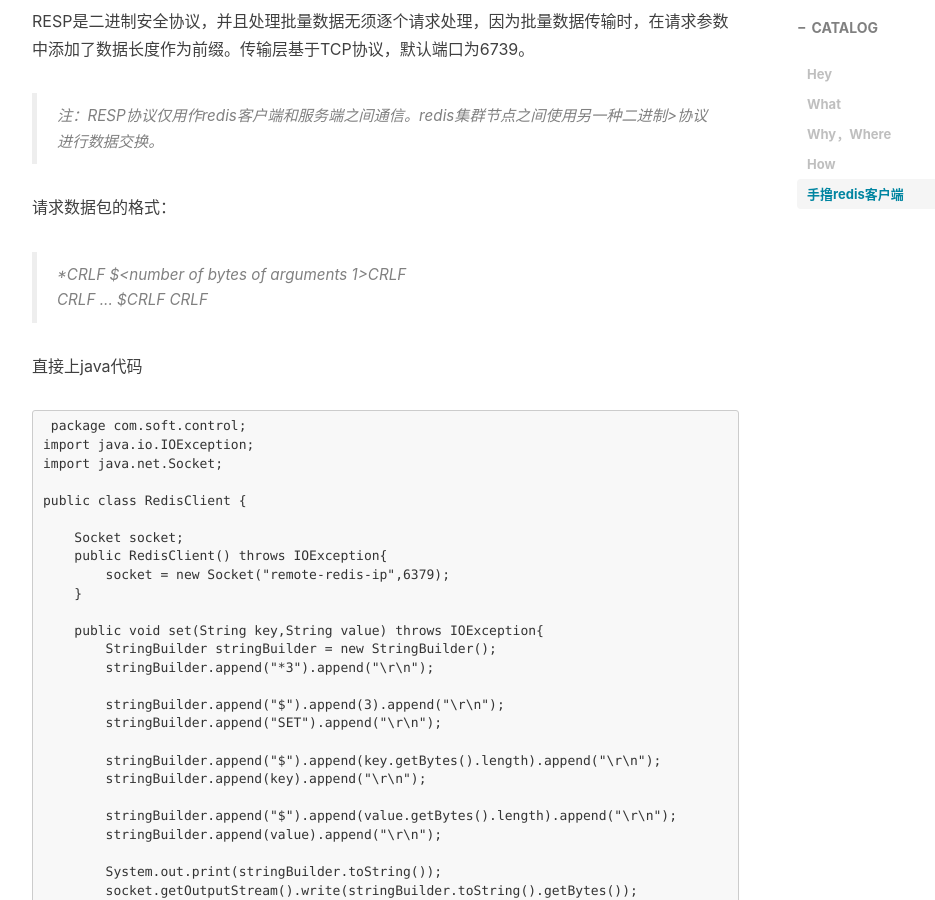
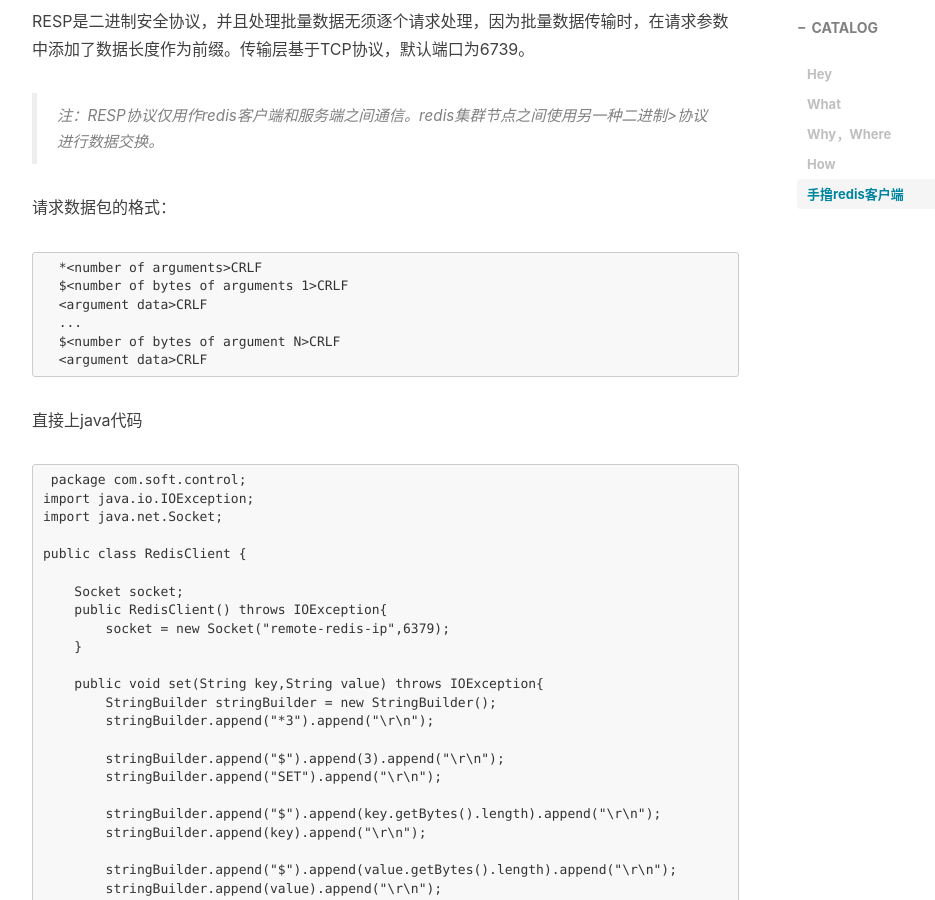
Before and after one commit to wangjianl/blog, a Jekyll site: the page built from _posts/2019-02-05-redis-1.md, in a window 1280 px wide and 900 px high, scrolled down 4331 px. Shown: the whole window, without its empty margins (233-1168 px from the left). Built offline with Jekyll 4.4.1, drawn with Linux system fonts in a browser that asks for light colours; nearby versions of some CDN libraries; comment, search, counter and statistics services are not loaded.

Commit message:
Update 2019-02-05-redis-1.md

````diff
--- a/_posts/2019-02-05-redis-1.md
+++ b/_posts/2019-02-05-redis-1.md
@@ -96,13 +96,14 @@ RESP是二进制安全协议，并且处理批量数据无须逐个请求处理
 >注：RESP协议仅用作redis客户端和服务端之间通信。redis集群节点之间使用另一种二进制>协议进行数据交换。
 
 请求数据包的格式：
->  *<number of arguments>CRLF
->  $<number of bytes of arguments 1>CRLF
->  <argument data>CRLF
->  ...
->  $<number of bytes of argument N>CRLF
->  <argument data>CRLF
-
+```
+  *<number of arguments>CRLF
+  $<number of bytes of arguments 1>CRLF
+  <argument data>CRLF
+  ...
+  $<number of bytes of argument N>CRLF
+  <argument data>CRLF
+```
  直接上java代码
  ```
  package com.soft.control;
````
